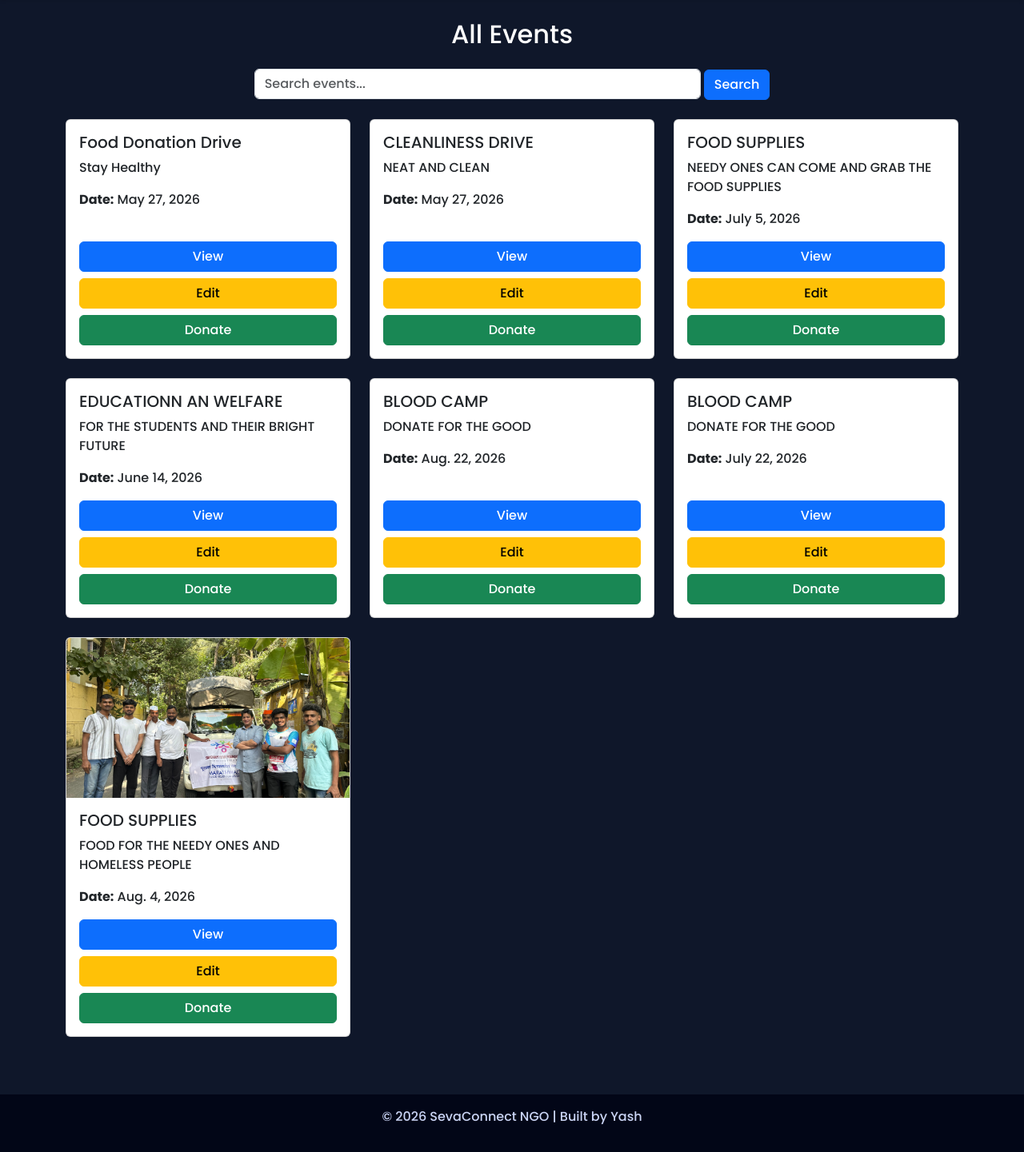
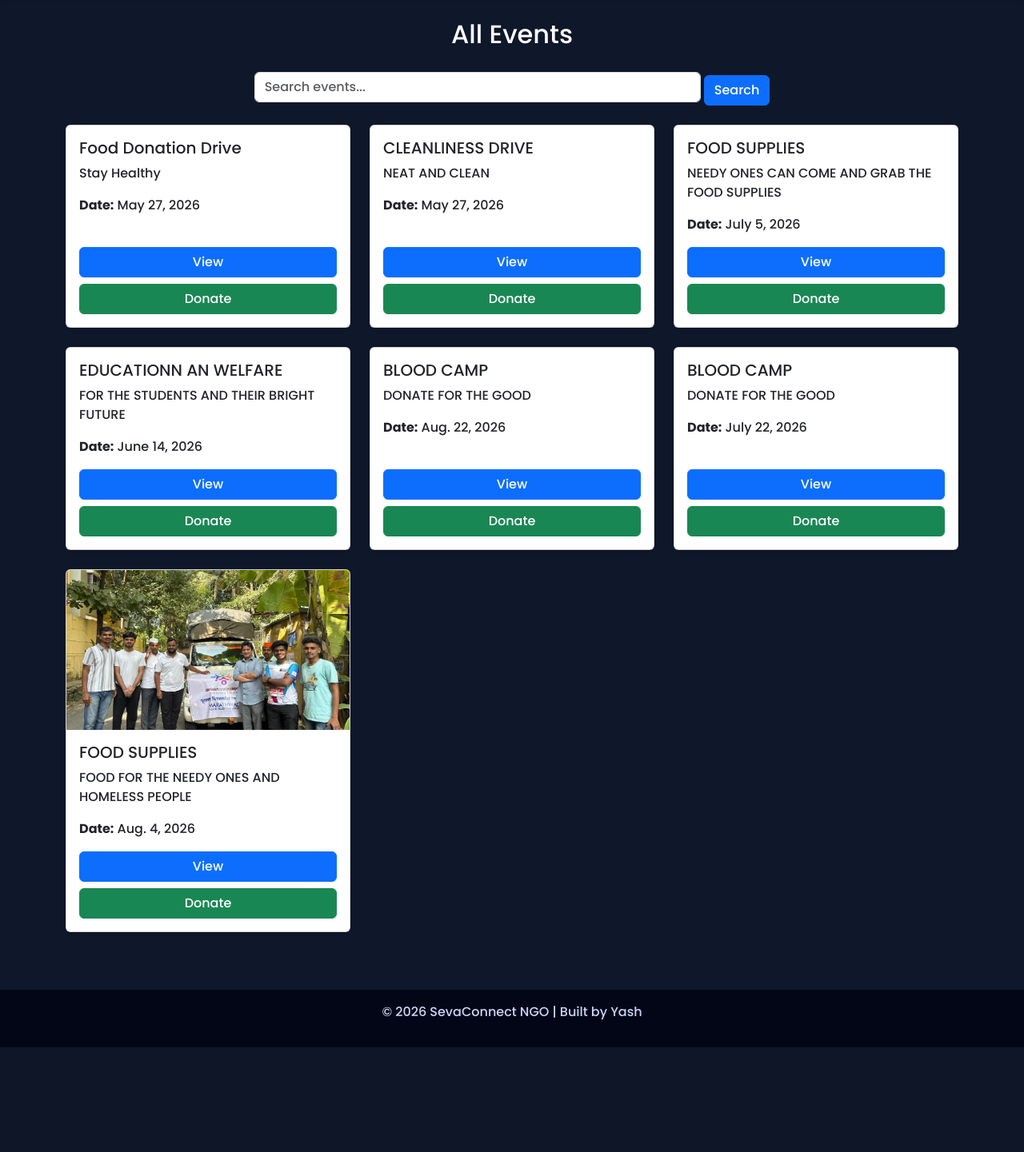
Before and after one commit to yashashture02/ngo-cms-internship, a Django app: template events/templates/events/events.html in a window 1280 px wide. Shown: the part 64-1505 px from the top of the page at 80% size. After the commit the page ends 1374 px from the top, so only its background shows below. Run offline with Django 5.2, Linux system fonts and the light colour scheme; the template is opened without the code that fills it: values that come from a table or form of the project are taken from there, others are empty; data comes from the database, SQL or seed files in the repository; parts of the project's set-up code (start-up, migrations or seed data) failed here and were passed over.

Commit message:
final update - edit + search

```diff
--- a/events/templates/events/events.html
+++ b/events/templates/events/events.html
@@ -7,7 +7,7 @@
 <!-- 🔍 SEARCH BAR -->
 <form method="GET" class="mb-4 text-center">
     <input type="text" name="q" placeholder="Search events..." class="form-control w-50 d-inline">
-    <button class="btn btn-primary">Search</button>
+    <button class="btn btn-primary mt-2">Search</button>
 </form>
 
 <div class="row">
@@ -15,7 +15,7 @@
     {% for event in events %}
 
     <div class="col-md-4 mb-4">
-        <div class="card hover-box h-100 text-dark">
+        <div class="card h-100 shadow-sm text-dark">
 
             {% if event.image %}
                 <img src="{{ event.image.url }}" class="card-img-top" style="height:200px; object-fit:cover;">
@@ -26,10 +26,9 @@
                 <p>{{ event.description }}</p>
                 <p><strong>Date:</strong> {{ event.date }}</p>
 
-                <div class="mt-auto d-grid gap-2">
-                    <a href="/event/{{ event.id }}/" class="btn btn-primary">View</a>
-                    <a href="/edit-event/{{ event.id }}/" class="btn btn-warning">Edit</a>
-                    <a href="/donate/" class="btn btn-success">Donate</a>
+                <div class="mt-auto">
+                    <a href="/event/{{ event.id }}/" class="btn btn-primary w-100 mb-2">View</a>
+                    <a href="/donate/" class="btn btn-success w-100">Donate</a>
                 </div>
             </div>
 
@@ -37,7 +36,7 @@
     </div>
 
     {% empty %}
-        <p>No events found</p>
+        <p class="text-center">No events found</p>
     {% endfor %}
 
 </div>
--- a/events/views.py
+++ b/events/views.py
@@ -1,6 +1,6 @@
-from django.shortcuts import render, redirect
+from django.shortcuts import render, redirect # type: ignore
 from .models import Event, Donation
-from django.contrib.auth.decorators import login_required
+from django.contrib.auth.decorators import login_required # type: ignore
 
 
 def home(request):
@@ -57,7 +57,6 @@ def edit_event(request, id):
 
     return render(request, 'events/edit_event.html', {'event': event})
 
-
 @login_required
 def donate(request):
     if request.method == "POST":
```
Also changed, not shown: events/templates/events/event_detail.html (+7 -2 lines).
